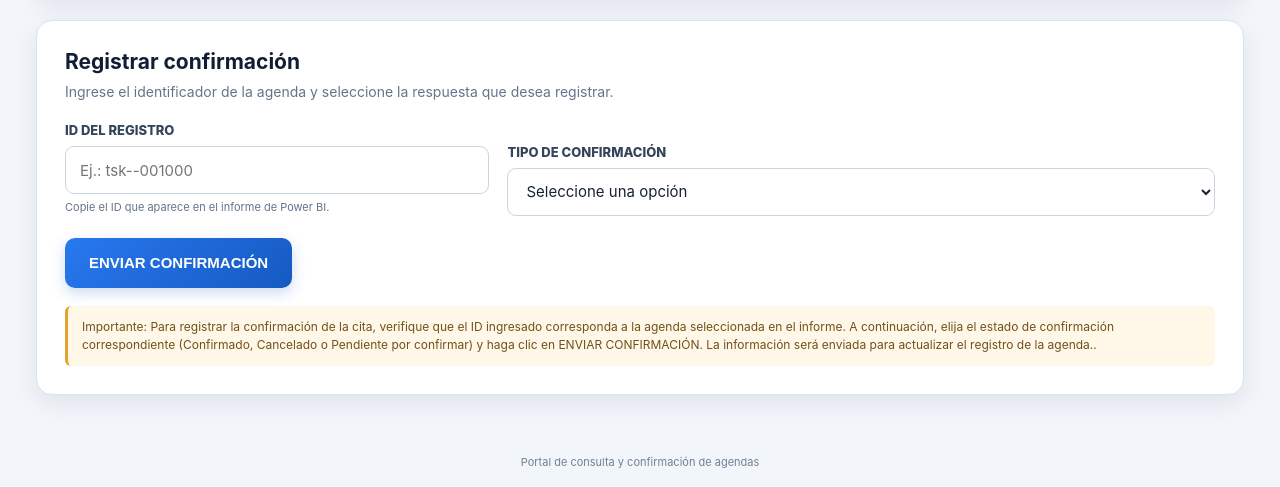
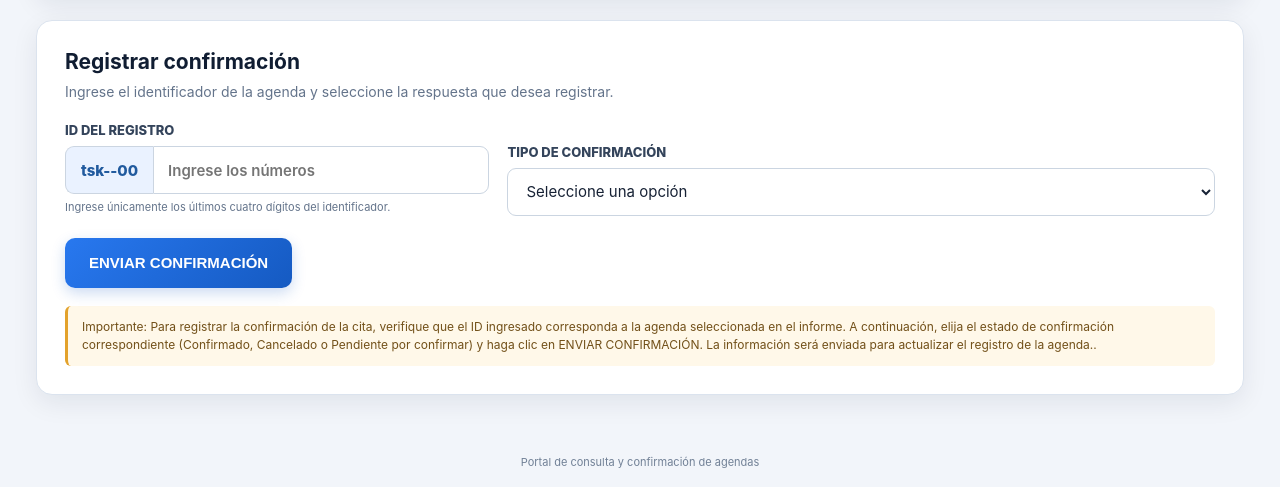
Before and after one commit to fernandomarmolejourriago3-cmd/confirmacioncitas, a plain HTML site: page index.html in a window 1280 px wide. Shown: the part 878-1365 px from the top of the page. Drawn offline with Linux system fonts and the light colour scheme.

Commit message:
Update index.html

```diff
--- a/index.html
+++ b/index.html
@@ -150,6 +150,34 @@
       border-color: var(--blue);
       box-shadow: 0 0 0 3px rgba(57, 133, 255, .14);
     }
+    /* Prefijo fijo del identificador */
+    .input-prefix-group {
+      display: flex;
+      width: 100%;
+      min-height: 48px;
+    }
+
+    .input-prefix {
+      display: flex;
+      align-items: center;
+      justify-content: center;
+      padding: 0 15px;
+      background: #eaf2ff;
+      color: #205a9e;
+      font-weight: 800;
+      font-size: 15px;
+      border: 1px solid #cbd5e1;
+      border-right: none;
+      border-radius: 9px 0 0 9px;
+      white-space: nowrap;
+    }
+
+    .input-prefix-group input {
+      border-radius: 0 9px 9px 0;
+      min-width: 0;
+      font-weight: 600;
+    }
+
     .field-help {
       display: block;
       margin-top: 6px;
@@ -256,15 +284,20 @@
         <div class="form-grid">
           <div>
             <label class="field-label" for="registroId">ID DEL REGISTRO</label>
+            <div class="input-prefix-group">
+              <span class="input-prefix">tsk--00</span>
               <input
                 id="registroId"
                 name="id"
                 type="text"
-              placeholder="Ej.: tsk--001000"
-              maxlength="80"
+                placeholder="Ingrese los números"
+                maxlength="4"
+                inputmode="numeric"
+                pattern="[0-9]{4}"
                 autocomplete="off"
                 required>
-            <small class="field-help">Copie el ID que aparece en el informe de Power BI.</small>
+            </div>
+            <small class="field-help">Ingrese únicamente los últimos cuatro dígitos del identificador.</small>
           </div>
 
           <div>
@@ -307,24 +340,35 @@
     const button = document.getElementById("submitButton");
     const statusBox = document.getElementById("status");
 
+    const PREFIJO_ID = "tsk--00";
+
     form.addEventListener("submit", async function (event) {
       event.preventDefault();
 
-      const id = document.getElementById("registroId").value.trim();
+      const consecutivo = document.getElementById("registroId").value.trim();
       const confirmacion = document.getElementById("confirmacion").value;
 
       statusBox.className = "";
       statusBox.textContent = "";
 
-      if (!id || !confirmacion) {
+      if (!/^\d{4}$/.test(consecutivo)) {
         statusBox.className = "error";
-        statusBox.textContent = "Complete el ID y seleccione una confirmación.";
+        statusBox.textContent = "El ID debe contener exactamente cuatro números.";
         return;
       }
 
+      if (!confirmacion) {
+        statusBox.className = "error";
+        statusBox.textContent = "Seleccione un tipo de confirmación.";
+        return;
+      }
+
+      const id = PREFIJO_ID + consecutivo;
+
+      // Nombres exactos de los campos esperados por el flujo en la nube.
       const datos = {
-        "ID REGISTRO": id,
-        "CONFIRMACIÓN": confirmacion
+        "ID DE REGISTRO": id,
+        "TIPO DE CONFIRMACIÓN": confirmacion
       };
 
       button.disabled = true;
@@ -350,8 +394,9 @@
         }
 
         statusBox.className = "success";
-        statusBox.textContent = "✓ Solicitud enviada al flujo de Power Automate.";
+        statusBox.textContent = "✓ Solicitud enviada al flujo de Power Automate. ID: " + id;
         form.reset();
+
       } catch (error) {
         console.error("Error al enviar la confirmación:", error);
         statusBox.className = "error";
```
Lines whose indentation alone changed are shown as unchanged.
